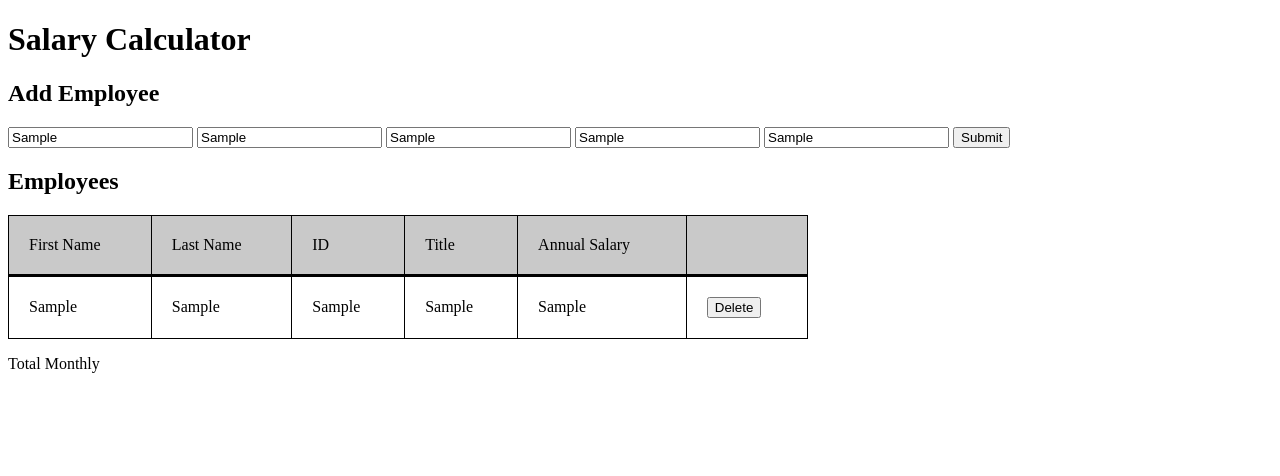
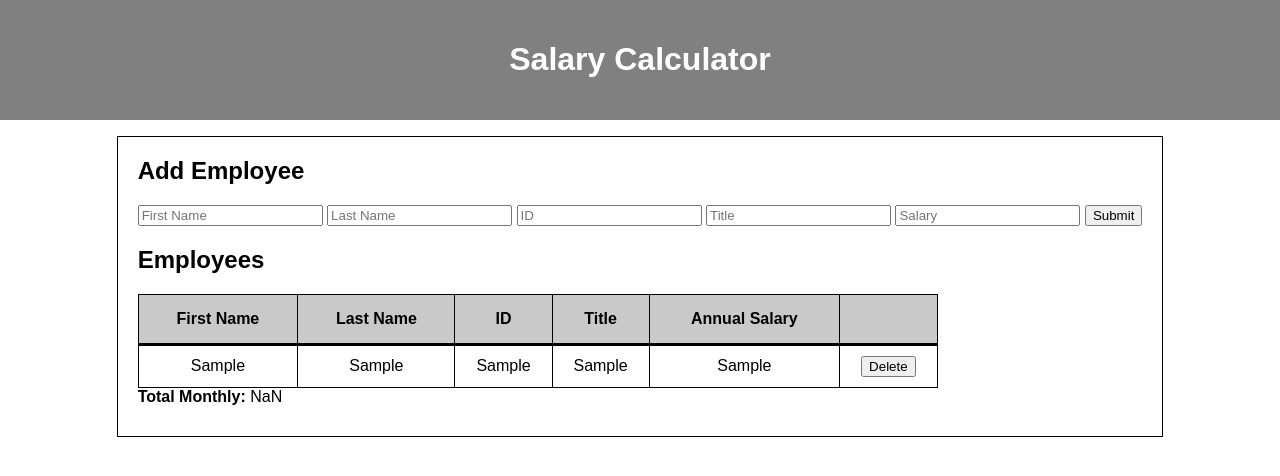
Before and after one commit to tjmmjt/weekend-salary-calculator, a website: page index.html in a window 1280 px wide. Both pictures are taken after typing "Sample", "Sample", "Sample", "Sample", "Sample" into the empty fields and a click on the button "Submit". Drawn offline with Linux system fonts and the light colour scheme.

Commit message:
Assignment complete

```diff
--- a/index.html
+++ b/index.html
@@ -10,9 +10,10 @@
   <header>
     <h1>Salary Calculator</h1>
   </header>
-  <main>
-    <!-- container for styling -->
+  <!-- container for styling -->
+  <div class="parent-container">
     <div class="container">
+    <main>
       <h2>Add Employee</h2>
         <!-- employee input form -->
         <form>
@@ -33,12 +34,12 @@
           <!-- Head -->
           <thead>
             <tr>
-              <td>First Name</td>
-              <td>Last Name</td>
-              <td>ID</td>
-              <td>Title</td>
-              <td>Annual Salary</td>
-              <td><!-- Delete Column --></td>
+              <th>First Name</th>
+              <th>Last Name</th>
+              <th>ID</th>
+              <th>Title</th>
+              <th>Annual Salary</th>
+              <th><!-- Delete Column --></th>
             </tr>
           </thead>
 
@@ -72,8 +73,11 @@
         </table>
     </main>
     <footer>
-      <p>Total Monthly</p>
+      <span><b>Total Monthly:</b></span>
+      <span id="totalMonthly"></span>
+      <span id="overBudget"></span>
     </footer>
+    </div>
   </div>
 </body>
 </html>
--- a/script.js
+++ b/script.js
@@ -1,69 +1,93 @@
-console.log('Weekend Project!');
+console.log("Weekend Project!");
+// create variable to store totalSalaryExpense
+let totalSalaryExpense = 0;
+console.log("total expense", totalSalaryExpense);
 
+// ! employeeAppend()
+// TODO function to append employee inputs to DOM
 function employeeAppend(event) {
   // prevent refresh
-    event.preventDefault()
+  event.preventDefault();
 
   // get the tBody
-    let tBody = document.querySelector('tbody')
+  let tBody = document.querySelector("tbody");
 
   // create element tr & tds
-    let employeeToAppend = document.createElement('tr')
-    let firstNameToAppend = document.createElement('td')
-    let lastNameToAppend = document.createElement('td')
-    let idInputToAppend = document.createElement('td')
-    let titleInputToAppend = document.createElement('td')
-    let annualSalaryInputToAppend = document.createElement('td')
-    let deleteButtonCell = document.createElement('td')
+  let employeeToAppend = document.createElement("tr");
+  let firstNameToAppend = document.createElement("td");
+  let lastNameToAppend = document.createElement("td");
+  let idInputToAppend = document.createElement("td");
+  let titleInputToAppend = document.createElement("td");
+  let annualSalaryInputToAppend = document.createElement("td");
+  let deleteButtonCell = document.createElement("td");
   // console.log(firstNameToAppend, lastNameToAppend,idInputToAppend, titleInputToAppend, annualSalaryInputToAppend);
 
   // declare variables and set equal to input.values
-    let firstNameValue = document.getElementById("firstNameInput").value
-    let lastNameValue = document.getElementById('lastNameInput').value
-    let idInput = document.getElementById('idInput').value
-    let titleInput = document.getElementById('titleInput').value
-    let annualSalaryInput = document.getElementById('annualSalaryInput').value
+  let firstNameValue = document.getElementById("firstNameInput").value;
+  let lastNameValue = document.getElementById("lastNameInput").value;
+  let idInput = document.getElementById("idInput").value;
+  let titleInput = document.getElementById("titleInput").value;
+  let annualSalaryInput = document.getElementById("annualSalaryInput").value;
   // console.log(firstNameValue, lastNameValue, idInput, titleInput, annualSalaryInput);
 
   // set innerText to the value
-    firstNameToAppend.innerText = firstNameValue
-    lastNameToAppend.innerText = lastNameValue
-    idInputToAppend.innerText = idInput
-    titleInputToAppend.innerText = titleInput
-    annualSalaryInputToAppend.innerText = annualSalaryInput
+  firstNameToAppend.innerText = firstNameValue;
+  lastNameToAppend.innerText = lastNameValue;
+  idInputToAppend.innerText = idInput;
+  titleInputToAppend.innerText = titleInput;
+  annualSalaryInputToAppend.innerText = annualSalaryInput;
   // console.log(firstNameToAppend, lastNameToAppend,idInputToAppend, titleInputToAppend, annualSalaryInputToAppend);
 
-    // delete button
-    let deleteButton = document.createElement('button')
-    deleteButton.innerText = 'Delete'
-    deleteButtonCell.append(deleteButton)
-    deleteButton.setAttribute('onclick', 'deleteInfo(event)')
+  // append td's to tr (employeeToAppend)
+  employeeToAppend.append(firstNameToAppend);
+  employeeToAppend.append(lastNameToAppend);
+  employeeToAppend.append(idInputToAppend);
+  employeeToAppend.append(titleInputToAppend);
+  employeeToAppend.append(annualSalaryInputToAppend);
+  employeeToAppend.append(deleteButtonCell);
+
+  // append tr to tbody
+  tBody.append(employeeToAppend);
 
 
+  // TODO add salaries
+  totalSalaryExpense += Number(annualSalaryInput);
+  // console.log('salary input', Number(annualSalaryInput));
+  // console.log(totalSalaryExpense);
+  let monthlySalaryExpense = parseInt(totalSalaryExpense / 12)
+  let assignTotal = document.getElementById("totalMonthly")
+  assignTotal.innerText = monthlySalaryExpense;
 
-    // append td's to tr (employeeToAppend)
-    employeeToAppend.append(firstNameToAppend)
-    employeeToAppend.append(lastNameToAppend)
-    employeeToAppend.append(idInputToAppend)
-    employeeToAppend.append(titleInputToAppend)
-    employeeToAppend.append(annualSalaryInputToAppend)
-    employeeToAppend.append(deleteButtonCell)
-
-
-
-    // append tr to tbody
-    tBody.append(employeeToAppend)
-
-
-    event.preventDefault()
+  // TODO Conditional for Over Budget
+  if(monthlySalaryExpense > 20000) {
+    let overBudget = document.getElementById('overBudget')
+    overBudget.innerText = "| OVER BUDGET!"
   }
 
+  // TODO Delete Button
+  // Make delete button
+  let deleteButton = document.createElement("button");
+  // add 'Delete' text to button
+  deleteButton.innerText = "Delete";
+  // append the button to the td
+  deleteButtonCell.append(deleteButton);
+  // set onclick attribute and deleteRow function
+  deleteButton.setAttribute("onclick", "deleteRow(event)");
+
+  // TODO Reset Fields
+  document.getElementById("firstNameInput").value = "";
+  document.getElementById("lastNameInput").value = "";
+  document.getElementById("idInput").value = "";
+  document.getElementById("titleInput").value = "";
+  document.getElementById("annualSalaryInput").value = "";
+}
+
+// ! deleteRow()
+// TODO Function to delete row
 //Delete Row Of Employee Data
- function deleteInfo(event) {
+function deleteRow(event) {
   // Console log to find path to correct node of entire row data
-    console.log('test', event.target.parentNode.parentNode)
-
+  //   console.log("test", event.target.parentNode.parentNode);
   event.target.parentNode.parentNode.remove();
-
-    event.preventDefault()
+  event.preventDefault();
 }
--- a/style.css
+++ b/style.css
@@ -1,5 +1,30 @@
 body {
     background-color: rgb(255, 255, 255);
+    font-family: Arial, Helvetica, sans-serif;
+    margin: 0;
+    padding: 0;
+}
+
+
+header {
+    background-color: gray;
+    text-align: center;
+    color: white;
+    margin: 0;
+    padding: 20px 0;
+}
+
+.parent-container {
+    display: flex;
+}
+
+.container {
+    border: 1px solid black;
+    width: auto;
+    margin-top: 1rem;
+    margin-left: auto;
+    margin-right: auto;
+    padding: 0 20px 30px 20px;
 }
 
 table {
@@ -21,14 +46,30 @@ thead {
     border-bottom: 3px solid black;
 }
 
+th {
+    border: 1px solid black;
+    padding: 15px 20px;
+}
+
 tr {
     margin: 0;
     width: 100%;
 }
 
+tr:nth-child(even) {
+    background-color: rgb(215, 215, 215);
+}
+
+
 td {
     margin: 0;
-    padding: 20px;
+    padding: 10px;
     border: 1px solid black;
     border-left: none;
+    text-align: center;
 }
+
+#overBudget {
+    color: red;
+    font-weight: bold;
+}
```
Lines whose indentation alone changed are shown as unchanged.
